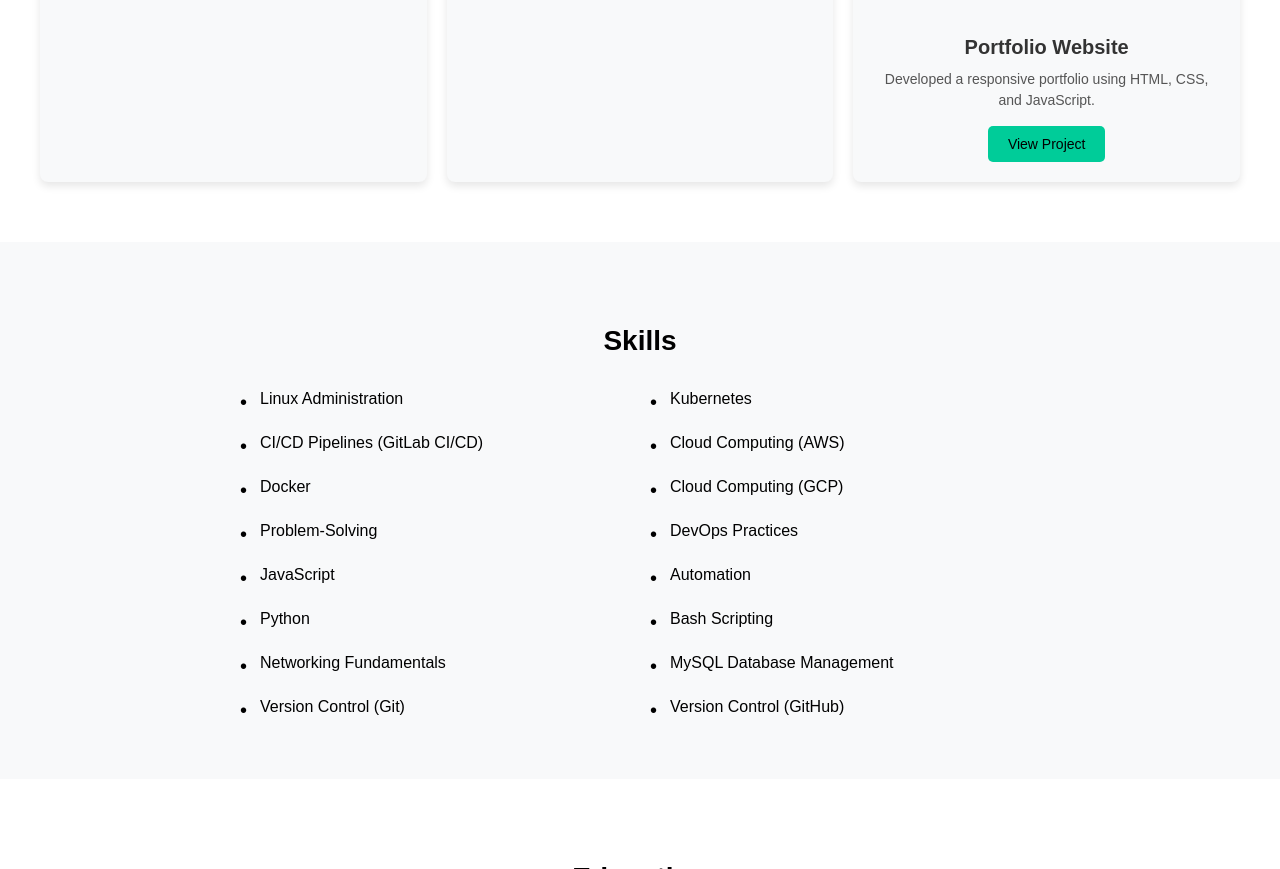
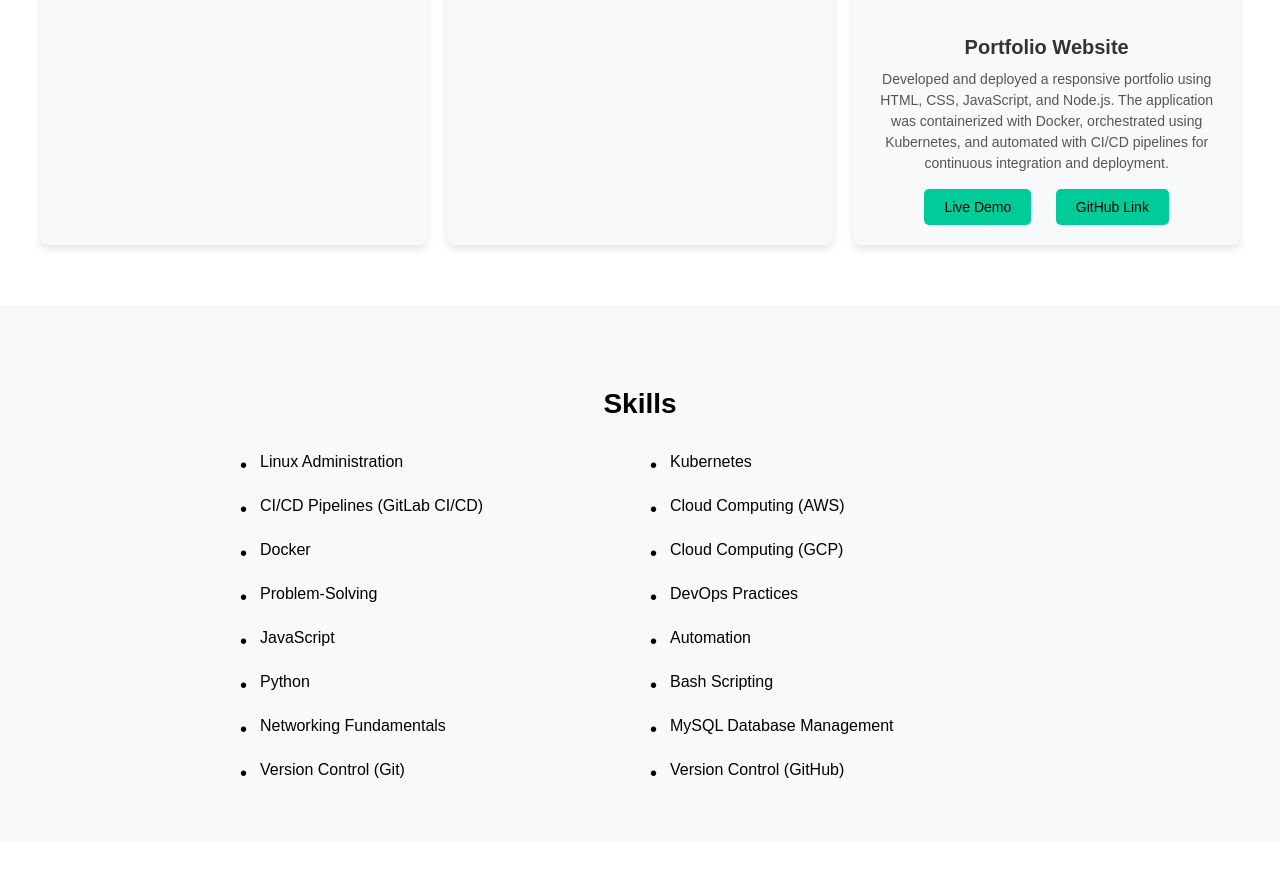
Before and after one commit to safeer932/safeer-s-portfolio, a plain HTML site: page safeer_portefolio/public/index.html in a window 1280 px wide. Shown: the part 1791-2660 px from the top of the page. Drawn offline with Linux system fonts and the light colour scheme.

Commit message:
Add files via upload

```diff
--- a/safeer_portefolio/public/index.html
+++ b/safeer_portefolio/public/index.html
@@ -119,10 +119,16 @@
                 <img src="/images/Screenshot 2024-11-24 182528.png" alt="Project 3" class="project-image">
                 <h3>Portfolio Website</h3>
                 <p>
-                    Developed a responsive portfolio using HTML, CSS, and JavaScript.
+                Developed and deployed a responsive portfolio using HTML, CSS, JavaScript, and Node.js.
+                The application was containerized with Docker, orchestrated using Kubernetes, and automated with CI/CD pipelines for continuous integration and deployment.
                 </p>
-                <a href="https://github.com/your-repo/project3" target="_blank" class="btn btn-project">View Project</a>
-            </div>
+            <div class="project-links">
+                <a href="https://your-live-demo-link.com" target="_blank" class="btn btn-project">Live Demo</a>
+                <a href="https://github.com/safeer932/safeer-s-portfolio.git" target="_blank" class="btn btn-project">GitHub Link</a>
+        </div>
+    </div>
+
+
         </div>
     </div>
 </section>
```
